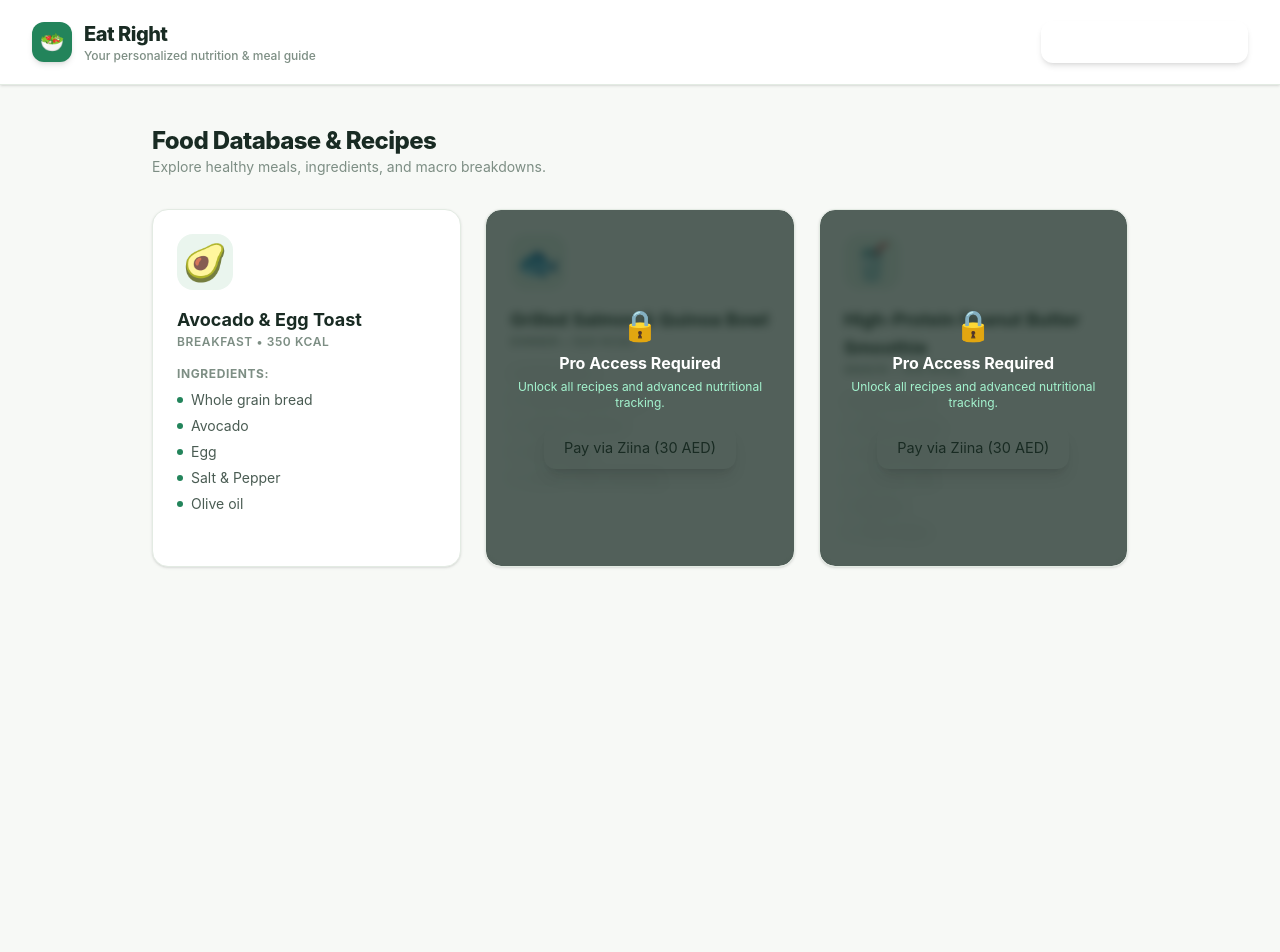
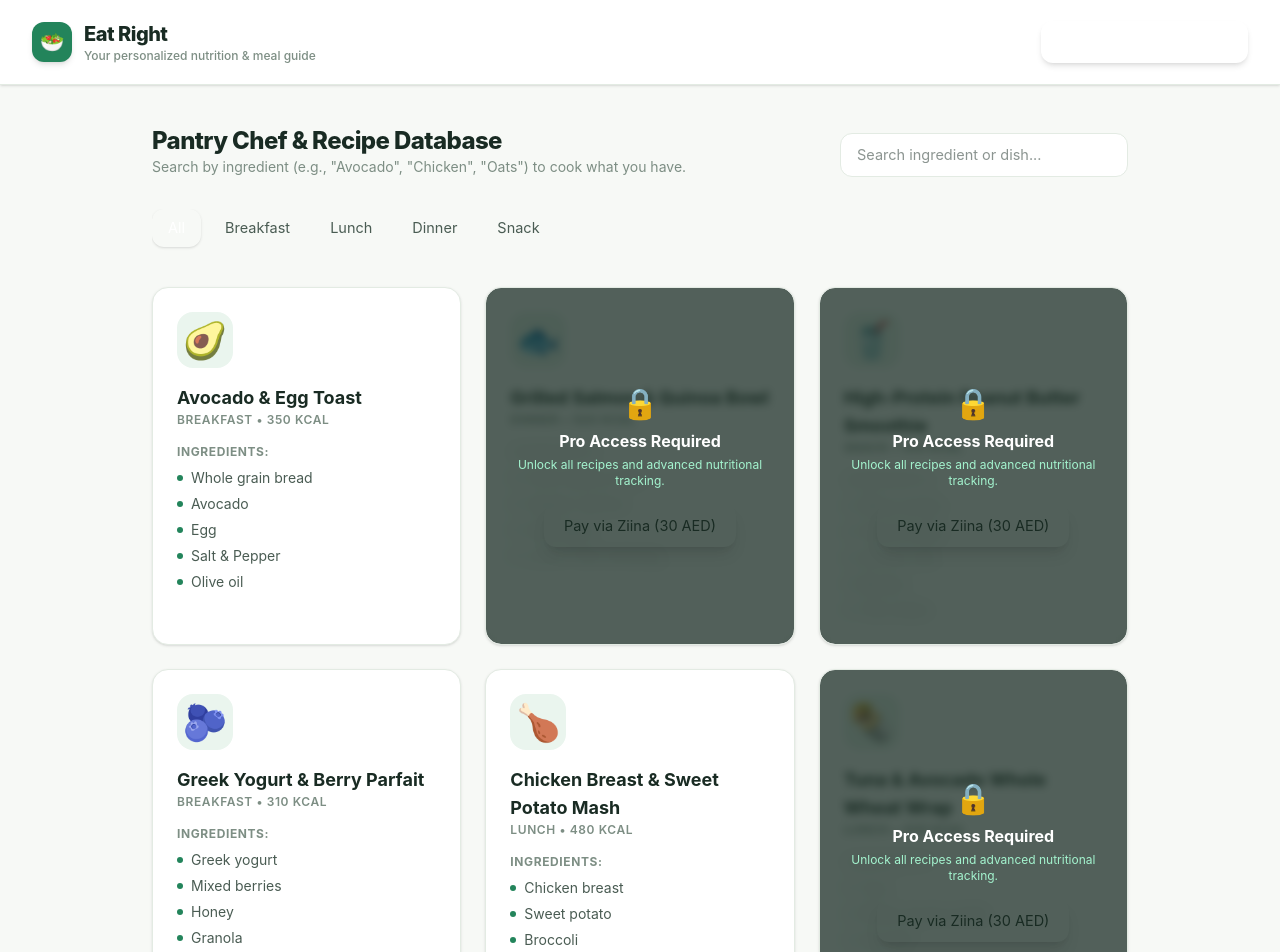
Before and after one commit to moddarmourad/eat-right, a Next.js app: page / in a window 1280 px wide. Shown: the top 952 px of the page. Before the commit the page ends 800 px from the top, so only its background shows below. Built offline with nearby package versions, Linux system fonts and the light colour scheme.

Commit message:
feat: expand food database with ingredient search

```diff
--- a/src/app/page.tsx
+++ b/src/app/page.tsx
@@ -40,10 +40,57 @@ const foodDatabase: FoodItem[] = [
     calories: 410,
     isPro: true,
   },
+  {
+    id: '4',
+    name: 'Greek Yogurt & Berry Parfait',
+    category: 'Breakfast',
+    image: '🫐',
+    ingredients: ['Greek yogurt', 'Mixed berries', 'Honey', 'Granola', 'Almonds'],
+    calories: 310,
+    isPro: false,
+  },
+  {
+    id: '5',
+    name: 'Chicken Breast & Sweet Potato Mash',
+    category: 'Lunch',
+    image: '🍗',
+    ingredients: ['Chicken breast', 'Sweet potato', 'Broccoli', 'Olive oil', 'Garlic powder'],
+    calories: 480,
+    isPro: false,
+  },
+  {
+    id: '6',
+    name: 'Tuna & Avocado Whole Wheat Wrap',
+    category: 'Lunch',
+    image: '🌯',
+    ingredients: ['Tuna', 'Whole wheat tortilla', 'Avocado', 'Lettuce', 'Lemon juice', 'Greek yogurt'],
+    calories: 420,
+    isPro: true,
+  },
+  {
+    id: '7',
+    name: 'Steak & Mixed Green Salad',
+    category: 'Dinner',
+    image: '🥩',
+    ingredients: ['Lean beef steak', 'Mixed salad greens', 'Cherry tomatoes', 'Cucumber', 'Balsamic vinegar'],
+    calories: 550,
+    isPro: true,
+  },
+  {
+    id: '8',
+    name: 'Oats, Date & Cinnamon Bowl',
+    category: 'Breakfast',
+    image: '🥣',
+    ingredients: ['Rolled oats', 'Almond milk', 'Medjool dates', 'Cinnamon', 'Walnuts'],
+    calories: 380,
+    isPro: false,
+  }
 ];
 
 export default function EatRightApp() {
   const [isPro, setIsPro] = useState(false);
+  const [searchQuery, setSearchQuery] = useState('');
+  const [selectedCategory, setSelectedCategory] = useState('All');
 
   useEffect(() => {
     if (localStorage.getItem('eat_right_pro') === 'true') {
@@ -66,6 +113,17 @@ export default function EatRightApp() {
       alert('Could not start payment. Please try again.');
     }
   };
+
+  // Filter recipes based on category and search query (matching recipe name or ingredients)
+  const filteredFood = foodDatabase.filter((food) => {
+    const matchesCategory = selectedCategory === 'All' || food.category === selectedCategory;
+    const query = searchQuery.toLowerCase().trim();
+    const matchesQuery =
+      !query ||
+      food.name.toLowerCase().includes(query) ||
+      food.ingredients.some(ing => ing.toLowerCase().includes(query));
+    return matchesCategory && matchesQuery;
+  });
 
   return (
     <div className="min-h-screen bg-[#f7f9f6] text-[#192b23] font-sans">
@@ -90,13 +148,50 @@ export default function EatRightApp() {
       </header>
 
       <main className="max-w-5xl mx-auto px-6 py-10">
-        <div className="mb-8">
-          <h2 className="text-2xl font-extrabold tracking-tight">Food Database & Recipes</h2>
-          <p className="text-sm text-[#7d8e84] mt-1">Explore healthy meals, ingredients, and macro breakdowns.</p>
+        <div className="mb-8 flex flex-col md:flex-row md:items-end justify-between gap-4">
+          <div>
+            <h2 className="text-2xl font-extrabold tracking-tight">Pantry Chef & Recipe Database</h2>
+            <p className="text-sm text-[#7d8e84] mt-1">Search by ingredient (e.g., "Avocado", "Chicken", "Oats") to cook what you have.</p>
           </div>
 
+          {/* Search bar */}
+          <div className="w-full md:w-72">
+            <input
+              type="text"
+              placeholder="Search ingredient or dish..."
+              value={searchQuery}
+              onChange={(e) => setSearchQuery(e.target.value)}
+              className="w-full bg-white border border-[#e3ebe3] rounded-xl px-4 py-2.5 text-sm outline-none focus:border-[#23845b] focus:ring-2 focus:ring-[#23845b]/15 transition"
+            />
+          </div>
+        </div>
+
+        {/* Category Filter Pills */}
+        <div className="flex gap-2 mb-8 overflow-x-auto pb-2">
+          {['All', 'Breakfast', 'Lunch', 'Dinner', 'Snack'].map((cat) => (
+            <button
+              key={cat}
+              onClick={() => setSelectedCategory(cat)}
+              className={`px-4 py-2 rounded-xl text-xs font-bold transition whitespace-nowrap ${
+                selectedCategory === cat
+                  ? 'bg-[#23845b] text-white shadow-sm'
+                  : 'bg-white border border-[#e3ebe3] text-[#4a5c53] hover:bg-[#eaf5ee]'
+              }`}
+            >
+              {cat}
+            </button>
+          ))}
+        </div>
+
+        {/* Recipe Grid */}
         <div className="grid grid-cols-1 md:grid-cols-3 gap-6">
-          {foodDatabase.map((food) => {
+          {filteredFood.length === 0 ? (
+            <div className="col-span-3 text-center py-16 bg-white border border-[#e3ebe3] rounded-2xl">
+              <p className="text-lg font-bold text-[#192b23]">No recipes found</p>
+              <p className="text-sm text-[#7d8e84] mt-1">Try searching for a different ingredient or category.</p>
+            </div>
+          ) : (
+            filteredFood.map((food) => {
               const locked = food.isPro && !isPro;
 
               return (
@@ -136,7 +231,8 @@ export default function EatRightApp() {
                   )}
                 </div>
               );
-          })}
+            })
+          )}
         </div>
       </main>
     </div>
```
Lines whose indentation alone changed are shown as unchanged.
